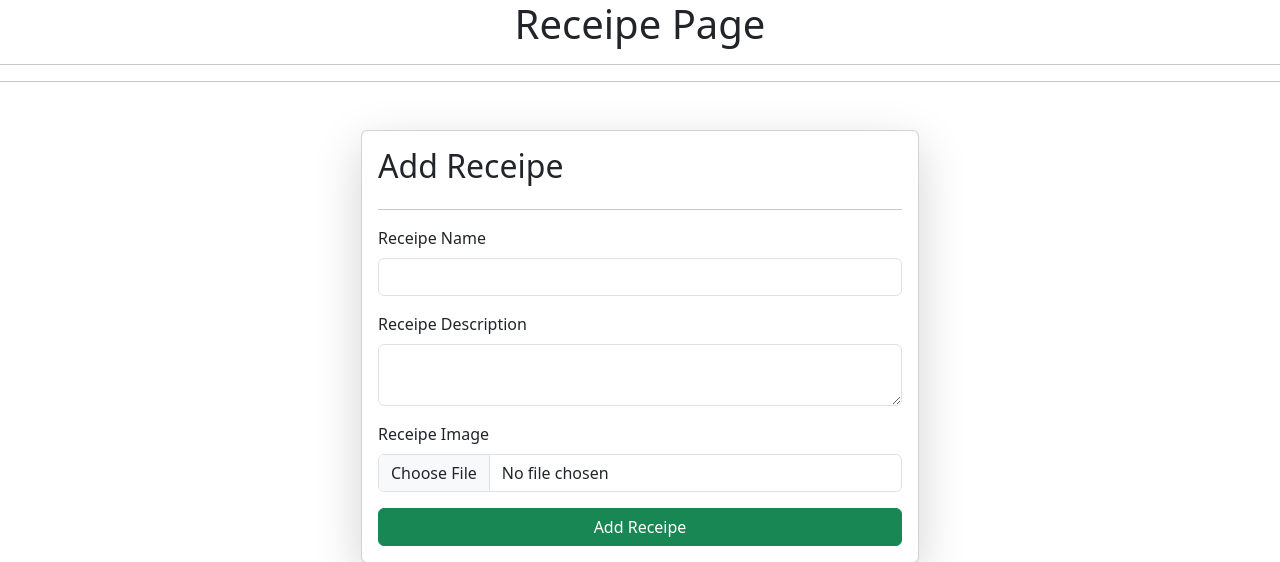
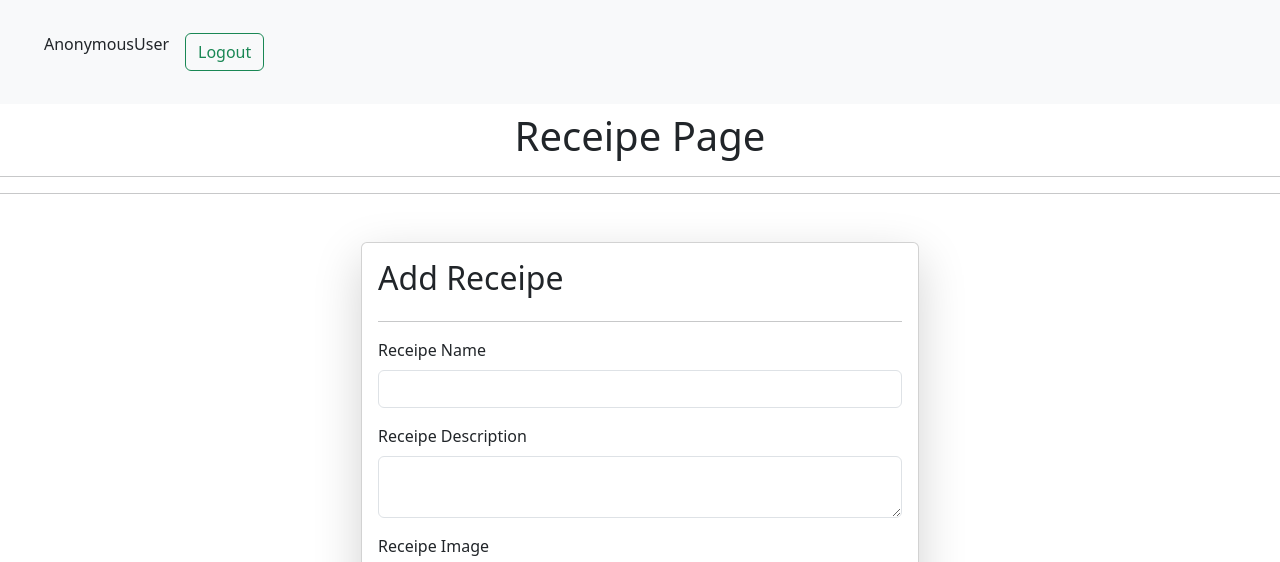
Before and after one commit to Desi-Saitama/Django-projects, a Django app: page /receipes/ in a window 1280 px wide. Shown: the top 562 px of the page. Run offline with Django 5.2, Linux system fonts and the light colour scheme; data comes from the database, SQL or seed files in the repository; both versions use the stored data as it was after the commit.

Commit message:
Logout funtion Added

```diff
--- a/core/core/urls.py
+++ b/core/core/urls.py
@@ -31,6 +31,7 @@ urlpatterns = [
     path('update-receipe/<id>/', update_receipe, name='update_receipe'),
     path('login/', login_page, name="login_page"),
     path('register/', register, name="register_page"),
+    path('logout/', logout_page, name="logout_page"),
 ]
 
 if settings.DEBUG:
--- a/core/vege/templates/base.html
+++ b/core/vege/templates/base.html
@@ -7,7 +7,16 @@
     <title>Receipe</title>
 </head>
 <body>
+    <nav class="navbar p-3 bg-body-tertiary">
+        <form class="container-fluid justify-content-start">
+            <div class="mb-3 p-3">
+                <label for="exampleInputEmail1" class="floatingInputValue">{{request.user}}</label>
+                </div>
+            <a href="/logout" class="btn btn-outline-success me-2" type="button">Logout</a>
+        </form>
+      </nav>
     <center>
+        <h1></h1>
     <h1>Receipe Page</h1>
     </center>
     <hr>
--- a/core/vege/templates/receipes.html
+++ b/core/vege/templates/receipes.html
@@ -1,5 +1,6 @@
 {% extends "base.html" %}
 {% block start %}
+
 <div class="container mt-5">
 <form class="col-6 mx-auto card p-3 shadow-lg" method="post" enctype="multipart/form-data">
     {% csrf_token %}
--- a/core/vege/views.py
+++ b/core/vege/views.py
@@ -3,7 +3,7 @@ from .models import *
 from django.http import HttpResponse
 from django.contrib.auth.models import User
 from django.contrib import messages
-from django.contrib.auth import authenticate, login
+from django.contrib.auth import authenticate, login, logout
 
 # Create your views here.
 def receipes(request):
@@ -79,6 +79,11 @@ def login_page(request):
 
     return render(request, 'login.html')
 
+
+def logout_page(request):
+    logout(request)
+    return redirect('/login/')
+
 def register(request):
 
     if request.method == "POST":
```
Also changed, not shown: core/db.sqlite3.
